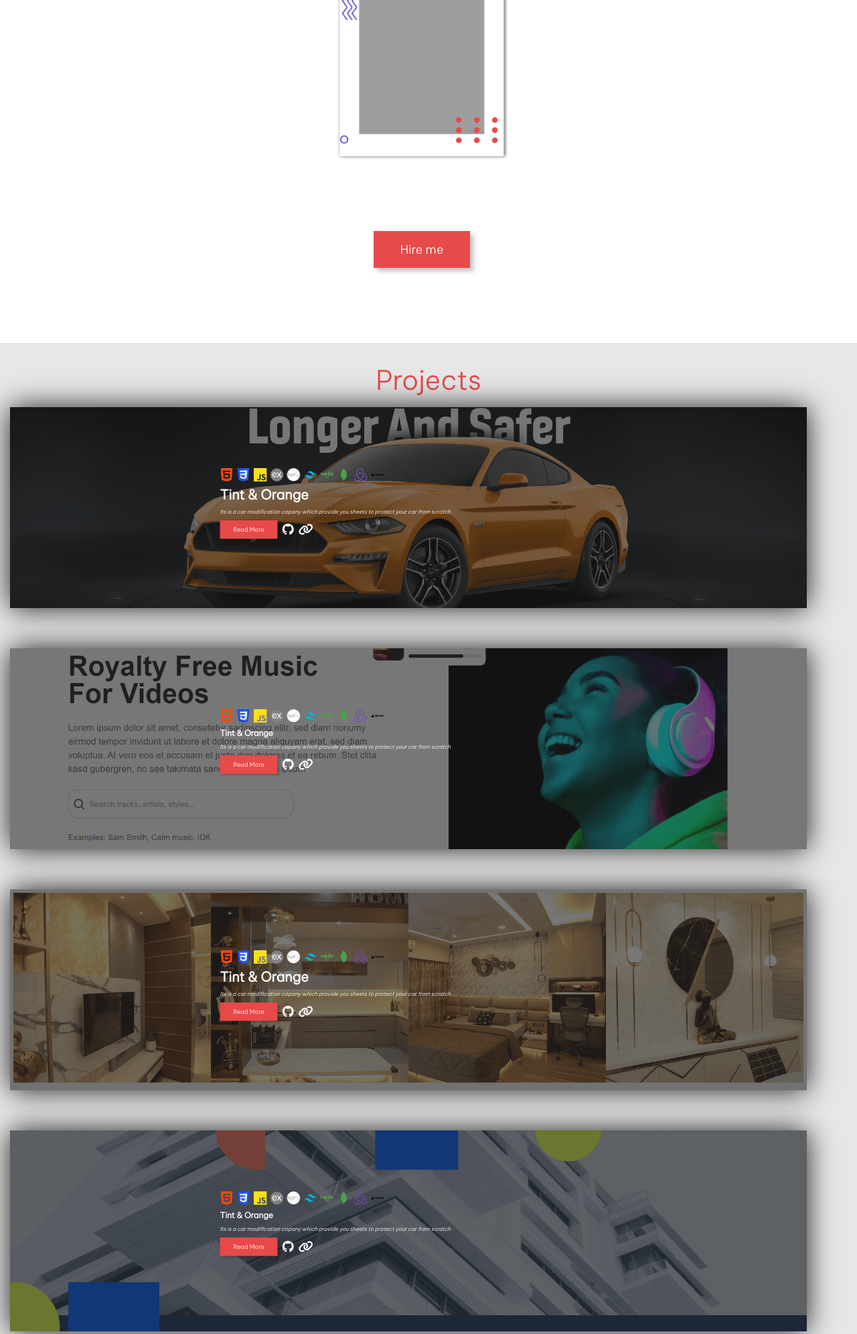
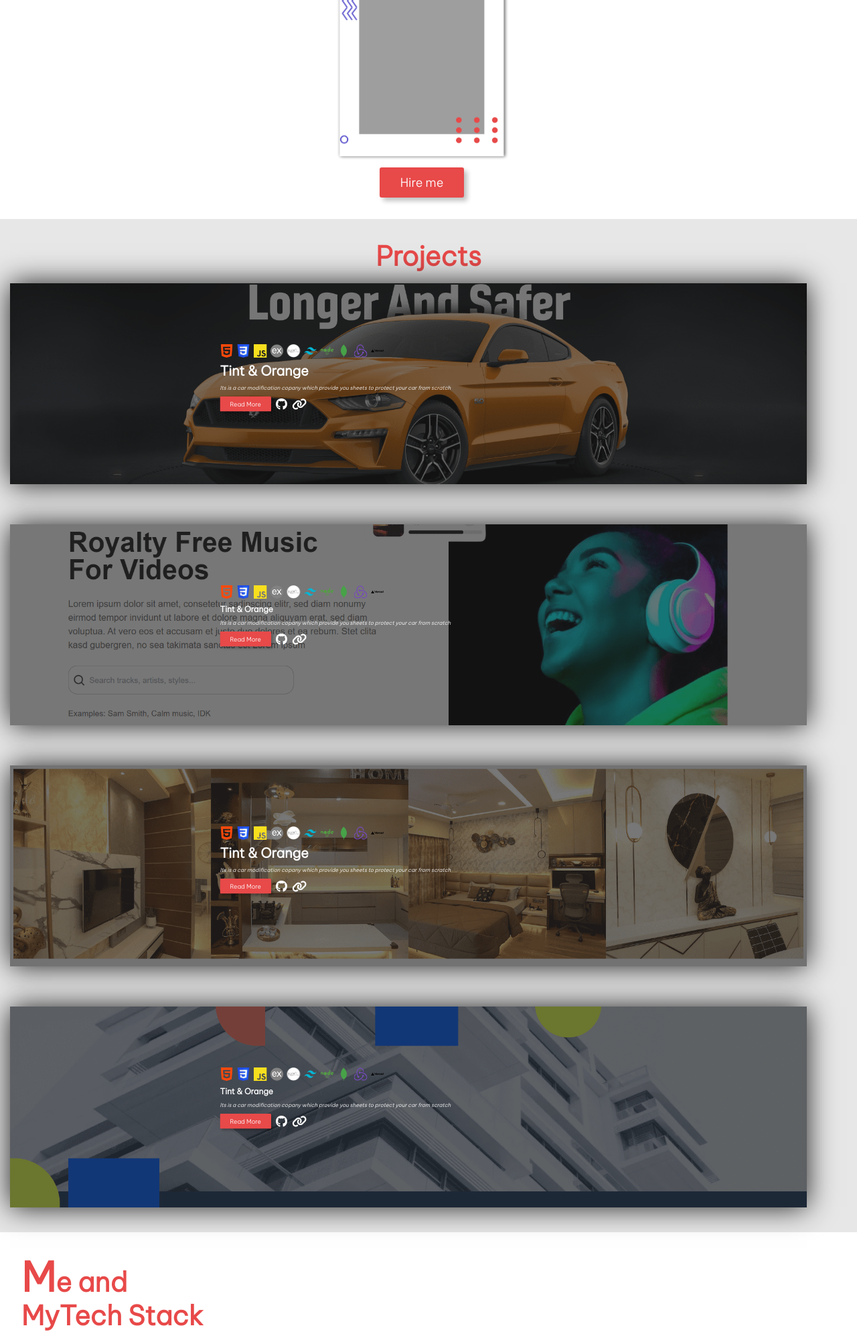
Before and after one commit to 9582anupam/Portfolio, a PHP site: page / in a window 1280 px wide. Shown: the part 459-2451 px from the top of the page at 67% size. Run offline with PHP 8.4, Linux system fonts and the light colour scheme; some libraries are stand-ins or nearby versions; grey boxes are pictures that could not be loaded.

Commit message:
add formfields div to center form content, change btn-pink padding to make it look smaller and add border radius to it, project section heading font bold, fixed hero and projects section's margin and padding for smaller screens, reduce font of footer text on smaller screen

```diff
--- a/index.html
+++ b/index.html
@@ -497,12 +497,12 @@
                                 Questions, thoughts, or just want to say hello?
                             </h3>
                         </div>
-
                             <div class="contactus-form-container">
                                 <form
                                     class="form"
                                     action="https://formspree.io/f/xvoelprp"
                                     method="post">
+                                    <div class="formfields">
                                         <div class="formfield-container">
                                         <input
                                                 class="formfield"
@@ -535,6 +535,7 @@
                                                 rows="10"
                                                 class="formfield formfield-textarea"
                                                 placeholder="Enter your message"></textarea>
+                                        </div>
                                     </div>
                                     <div>
                                         <button
--- a/styles.css
+++ b/styles.css
@@ -175,7 +175,7 @@ a
     background-color: #e84949;
     width: fit-content;
     color: white;
-    padding: 0.8rem 2.3rem;
+    padding: 0.5rem 1.7rem;
     box-shadow: 5px 5px 7px 0px #0000003f;
     font-size: 18px;
     cursor: pointer;
@@ -184,6 +184,7 @@ a
     border: solid 3px transparent;
     position: relative;
     z-index: 1;
+    border-radius: 3px;
 
   }
   .btn-pink::before {
@@ -411,6 +412,7 @@ button
     /* display: flex; */
     text-align: center;
     padding-top: 30px;
+    font-weight: bold;
 
 
 }
@@ -790,6 +792,14 @@ button
     gap: 30px;
     margin: 2rem 5rem;
 }
+.formfields
+{
+    display: flex;
+    flex-direction: column;
+    align-items: center;
+    gap: 30px;
+    margin: 0;
+}
 .formfield-container
 {
     width: 100%;
@@ -920,6 +930,8 @@ footer
         text-align: center;
         padding-top: -1rem;
         padding-bottom: 3rem;
+        margin-bottom: 0;
+        padding-bottom: 2rem;
     }
     .hero-section-description
     {
@@ -943,6 +955,7 @@ footer
     {
         margin-top: -6em;
         scale: 0.7;
+        margin-bottom: 0;
     }
   }
 
@@ -1019,6 +1032,11 @@ footer
     .project-card:hover .project-content
     {
         scale: 0.55;
+    }
+    .projects
+    {
+        margin-top: 0;
+        padding-top: 0;
     }
 }
 
@@ -1116,15 +1134,40 @@ footer
         margin: 0;
         align-items: center;
     }
+    .formfields
+    {
+        display: flex;
+        flex-direction: column;
+        align-items: center;
+        gap: 30px;
+        margin: 0;
+    }
     .formfield-container
     {
         display: flex;
         align-items: center;
-        width: 90%;
+        justify-content: center;
+        width: 100%;
     }
     .formfield
     {
         width: 90%;
+    }
+    .formfield-textarea
+    {
+        height: 100px;
+    }
+    input::placeholder, textarea::placeholder
+    {
+        font-size: 11px;
+    }
+    .contactus-heading-container
+    {
+        width: 100%;
+    }
+    .contactus-form-container
+    {
+        width: 100%;
     }
 }
 
@@ -1133,6 +1176,14 @@ footer
     footer
     {
         padding: 0.5rem;
+    }
+    .link-wrapper div a
+    {
+        font-size: 16px;
+        line-height: normal;
+        letter-spacing: normal;
+        text-align: start;
+        font-family: "Be Vietnam Pro", sans-serif;
     }
     .footer-wrapper
     {
```
Lines whose indentation alone changed are shown as unchanged.
